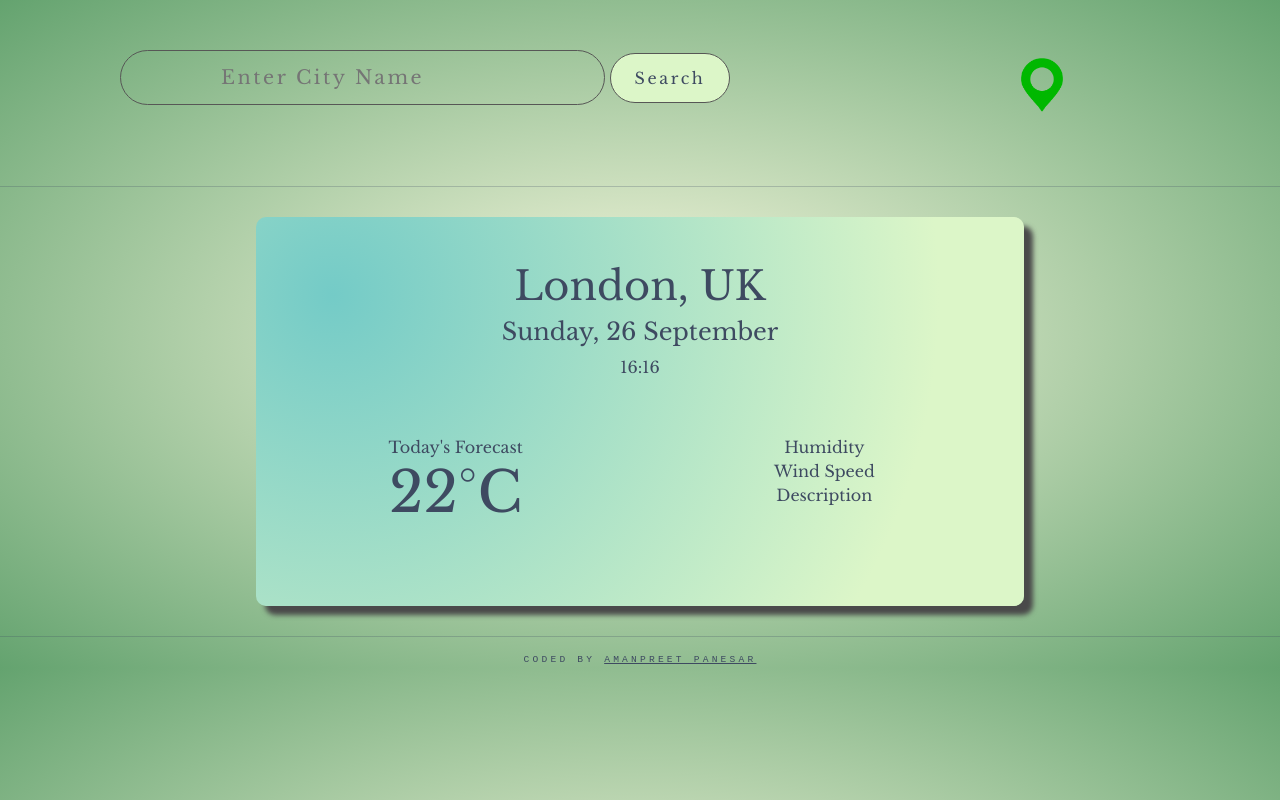
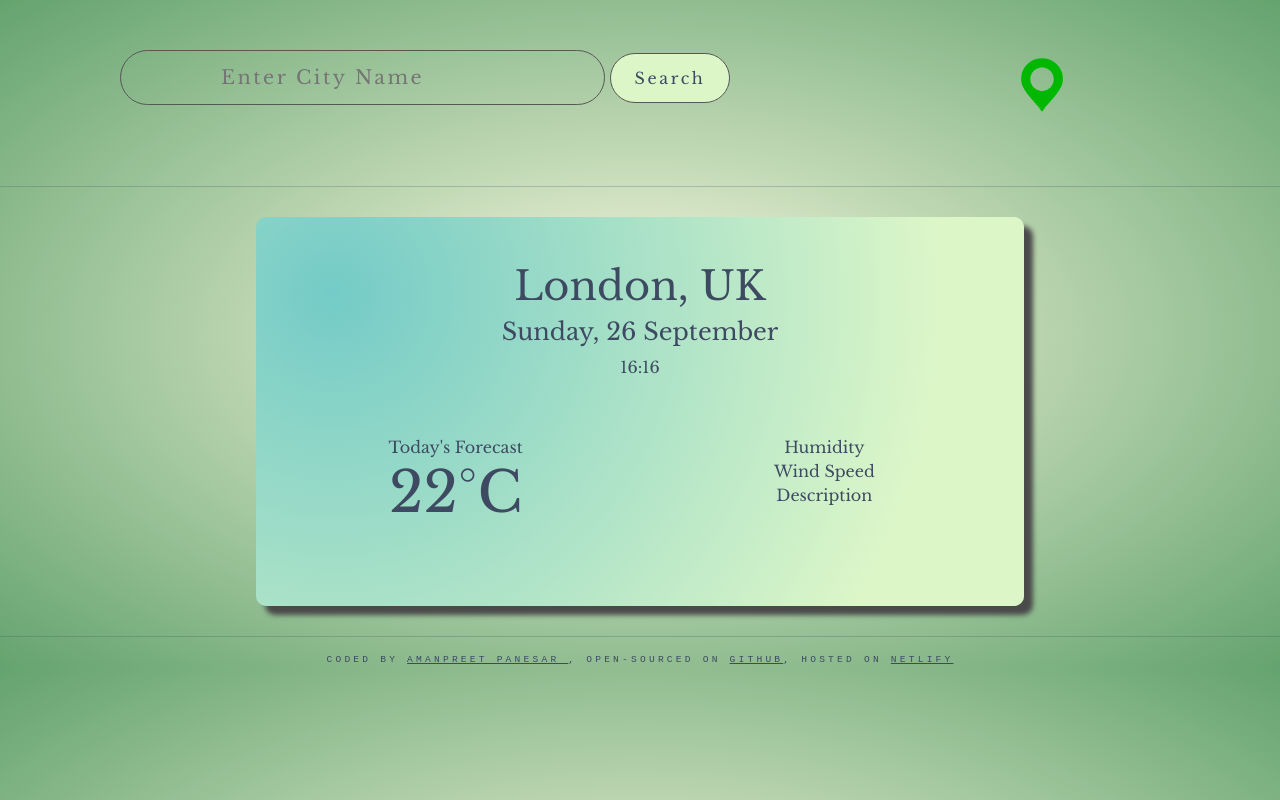
Before and after one commit to akpanesar/NewWeatherAppProject, a website built with Parcel: page index.html in a window 1280 px wide. Built offline with nearby package versions, Linux system fonts and the light colour scheme.

Commit message:
Footer links added

```diff
--- a/index.html
+++ b/index.html
@@ -68,7 +68,7 @@
       Coded by
       <a href="https://www.instagram.com/amanvalpanesar/">
         Amanpreet Panesar
-      </a>
+      </a>, open-sourced on <a href="https://github.com/akpanesar/NewWeatherAppProject">Github</a>, hosted on <a href="https://www.netlify.com/" >Netlify</a>
     </div>
     </div>
 
```
